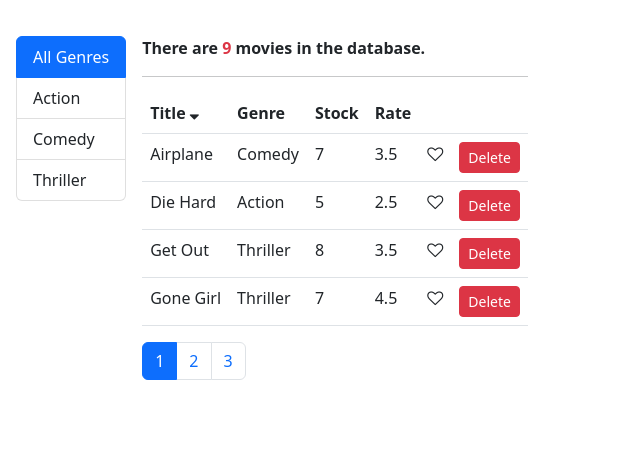
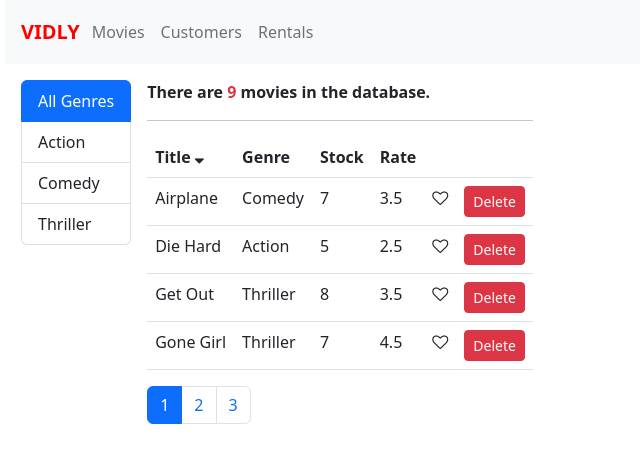
Before and after one commit to MirelaKostova/vidly, a React (Create React App) app: page / in a window 1280 px wide. Shown: the top 462 px of the page, without its empty margins (0-640 px from the left). Built offline with nearby package versions, Linux system fonts and the light colour scheme.

Commit message:
Added NavBar

```diff
--- a/src/App.css
+++ b/src/App.css
@@ -13,7 +13,10 @@
   }
 }
 
-.App-header {
+.main-container {
+  margin-left: 5px;
+}
+/* .App-header {
   background-color: #282c34;
   min-height: 100vh;
   display: flex;
@@ -22,7 +25,7 @@
   justify-content: center;
   font-size: calc(10px + 2vmin);
   color: white;
-}
+} */
 
 .App-link {
   color: #61dafb;
--- a/src/App.js
+++ b/src/App.js
@@ -1,21 +1,25 @@
-import "./App.css";
-import { Routes, Route } from "react-router-dom";
+import { Routes, Route, Navigate } from "react-router-dom";
 import Movies from "./components/movies";
 import Customers from "./components/customers";
 import Rentals from "./components/rentals";
 import NotFound from "./components/notFound";
+import NavBar from "./components/common/navBar";
+import "./App.css";
 
 const App = () => {
   return (
-    <>
+    <div className="main-container">
+      <NavBar />
       <Routes>
         <Route path="/" element={<Movies />}></Route>
         <Route path="/movies" element={<Movies />}></Route>
         <Route path="/customers" element={<Customers />} />
         <Route path="/rentals" element={<Rentals />} />
         <Route path="/not-found" element={<NotFound />} />
+        <Route path="*" element={<NotFound />} />
+        <Route render={() => <Navigate to="/" />} />
       </Routes>
-    </>
+    </div>
   );
 };
 
--- /dev/null
+++ b/src/components/common/navBar.jsx
@@ -0,0 +1,43 @@
+import { Link, NavLink } from "react-router-dom";
+
+const NavBar = () => {
+  return (
+    <nav className="navbar navbar-expand-lg  bg-light">
+      <div className="container-fluid">
+        <Link
+          style={{ fontWeight: "bold", color: "red" }}
+          className="navbar-brand m-1"
+          to="/"
+        >
+          VIDLY
+        </Link>
+        <button
+          className="navbar-toggler"
+          type="button"
+          data-bs-toggle="collapse"
+          data-bs-target="#navbarNavAltMarkup"
+          aria-controls="navbarNavAltMarkup"
+          aria-expanded="false"
+          aria-label="Toggle navigation"
+        >
+          <span className="navbar-toggler-icon"></span>
+        </button>
+        <div className="collapse navbar-collapse" id="navbarNavAltMarkup">
+          <div className="navbar-nav">
+            <NavLink className="nav-link" aria-current="page" to="/movies">
+              Movies
+            </NavLink>
+            <NavLink className="nav-link" to="/customers">
+              Customers
+            </NavLink>
+            <NavLink className="nav-link" to="/rentals">
+              Rentals
+            </NavLink>
+          </div>
+        </div>
+      </div>
+    </nav>
+  );
+};
+
+export default NavBar;
--- a/src/index.css
+++ b/src/index.css
@@ -1,6 +1,6 @@
 body {
   margin: 0;
-  padding: 20px 0 0 0;
+  padding: 0 0 0 0;
   font-family: -apple-system, BlinkMacSystemFont, 'Segoe UI', 'Roboto', 'Oxygen',
     'Ubuntu', 'Cantarell', 'Fira Sans', 'Droid Sans', 'Helvetica Neue',
     sans-serif;
```
Also changed, not shown: public/index.html (+0 -23 lines), 1 other file (tests, documents, lock files or other folders).
